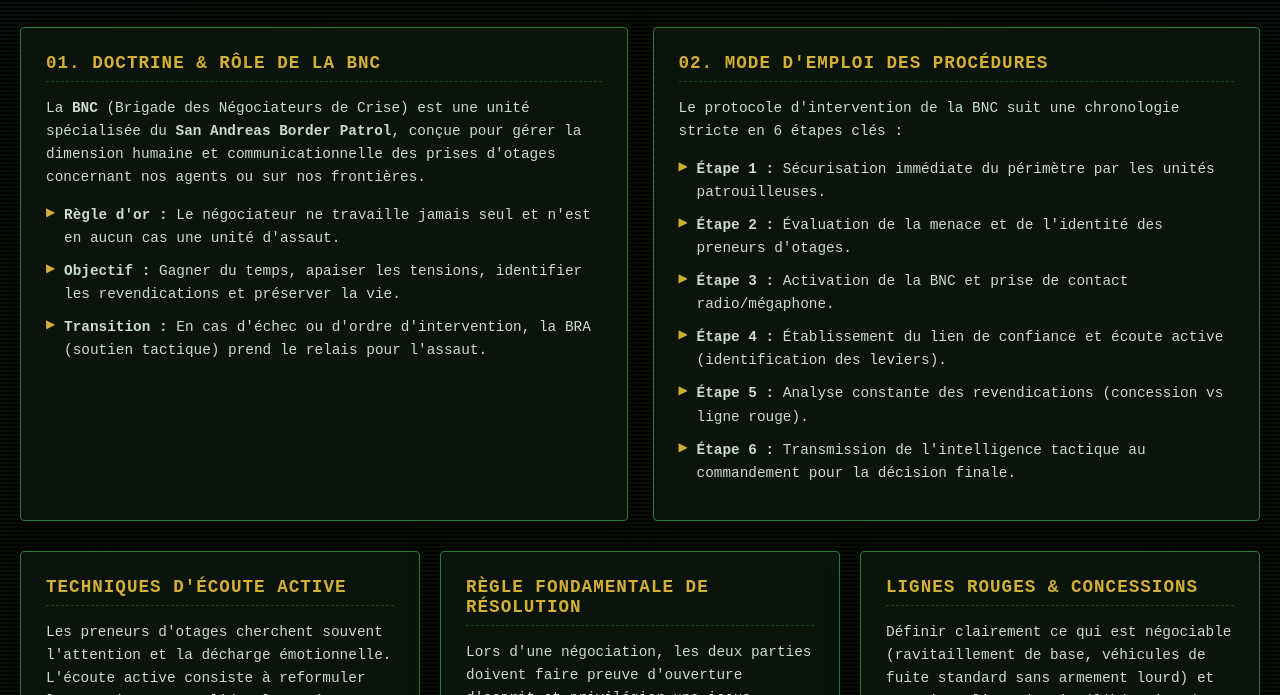
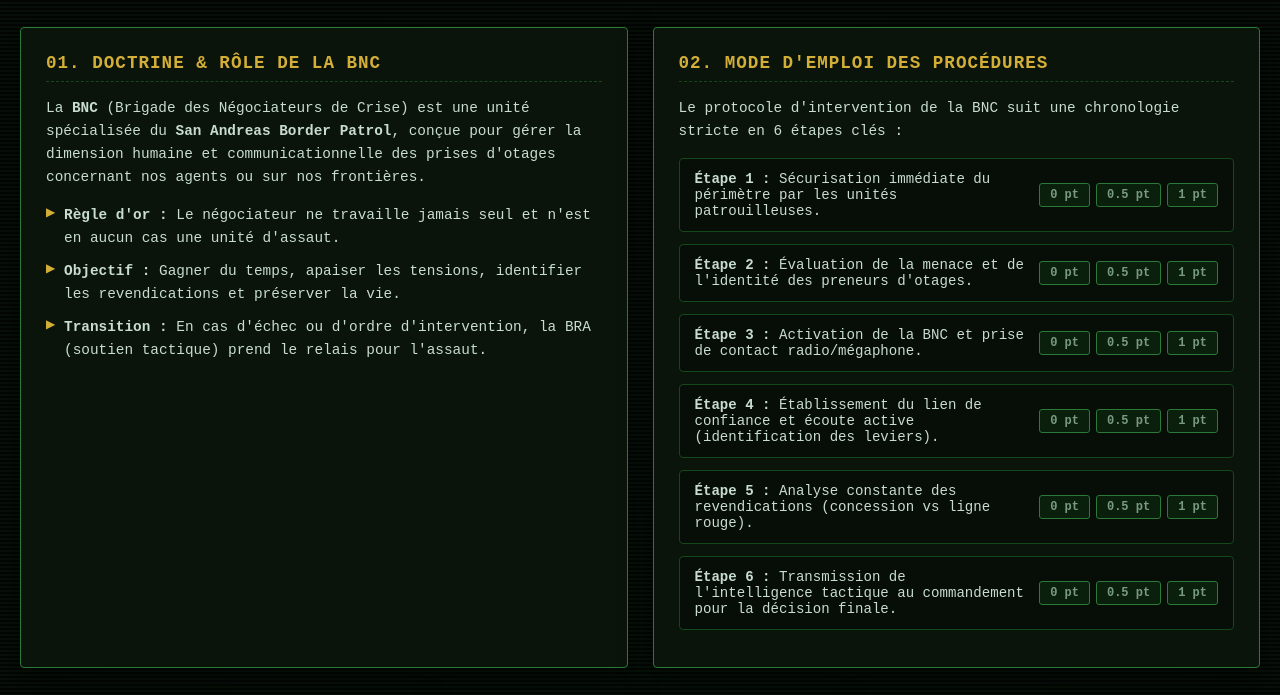
Before and after one commit to Kyoriii21/noobs, a plain HTML site: page index.html in a window 1280 px wide. Shown: the part 234-929 px from the top of the page. Drawn offline with Linux system fonts and the light colour scheme.

Commit message:
Add scoring system for procedures and scenarios

```diff
--- a/index.html
+++ b/index.html
@@ -199,6 +199,25 @@
             font-size: 0.75rem;
         }
 
+        /* Styles spécifiques pour les étapes de procédure évaluables */
+        .proc-item {
+            background: rgba(5, 10, 6, 0.6);
+            border: 1px solid var(--border-green);
+            padding: 12px 15px;
+            border-radius: 4px;
+            margin-bottom: 12px;
+            display: flex;
+            justify-content: space-between;
+            align-items: center;
+            gap: 15px;
+            flex-wrap: wrap;
+        }
+
+        .proc-content {
+            flex: 1;
+            font-size: 0.88rem;
+        }
+
         /* Section des Mises en Situation (Scrollbar interne) */
         .scenarios-container {
             max-height: 750px;
@@ -354,8 +373,8 @@
 
         <!-- WIDGET SCORE TOTAL CALCULÉ AUTOMATIQUEMENT -->
         <div class="score-counter-widget">
-            <div class="score-title">📊 Évaluation Opérationnelle &bull; Score Négociateur :</div>
-            <div class="score-value"><span id="total-score">0.0</span> / 8.0 <span id="score-percent" style="font-size: 0.9rem; color: var(--text-muted);">(0%)</span></div>
+            <div class="score-title">📊 Évaluation Opérationnelle &bull; Score Global :</div>
+            <div class="score-value"><span id="total-score">0.0</span> / 14.0 <span id="score-percent" style="font-size: 0.9rem; color: var(--text-muted);">(0%)</span></div>
         </div>
 
         <!-- SECTION TITRE -->
@@ -379,14 +398,67 @@
             <div class="panel" id="procedures">
                 <h3>02. Mode d'Emploi des Procédures</h3>
                 <p style="margin-bottom: 15px;">Le protocole d'intervention de la BNC suit une chronologie stricte en 6 étapes clés :</p>
-                <ul>
-                    <li><strong>Étape 1 :</strong> Sécurisation immédiate du périmètre par les unités patrouilleuses.</li>
-                    <li><strong>Étape 2 :</strong> Évaluation de la menace et de l'identité des preneurs d'otages.</li>
-                    <li><strong>Étape 3 :</strong> Activation de la BNC et prise de contact radio/mégaphone.</li>
-                    <li><strong>Étape 4 :</strong> Établissement du lien de confiance et écoute active (identification des leviers).</li>
-                    <li><strong>Étape 5 :</strong> Analyse constante des revendications (concession vs ligne rouge).</li>
-                    <li><strong>Étape 6 :</strong> Transmission de l'intelligence tactique au commandement pour la décision finale.</li>
-                </ul>
+
+                <!-- ÉTAPE 1 -->
+                <div class="proc-item">
+                    <div class="proc-content"><strong>Étape 1 :</strong> Sécurisation immédiate du périmètre par les unités patrouilleuses.</div>
+                    <div class="score-buttons" data-proc="1">
+                        <button class="btn-score" onclick="setProcScore(1, 0, this)">0 pt</button>
+                        <button class="btn-score" onclick="setProcScore(1, 0.5, this)">0.5 pt</button>
+                        <button class="btn-score" onclick="setProcScore(1, 1, this)">1 pt</button>
+                    </div>
+                </div>
+
+                <!-- ÉTAPE 2 -->
+                <div class="proc-item">
+                    <div class="proc-content"><strong>Étape 2 :</strong> Évaluation de la menace et de l'identité des preneurs d'otages.</div>
+                    <div class="score-buttons" data-proc="2">
+                        <button class="btn-score" onclick="setProcScore(2, 0, this)">0 pt</button>
+                        <button class="btn-score" onclick="setProcScore(2, 0.5, this)">0.5 pt</button>
+                        <button class="btn-score" onclick="setProcScore(2, 1, this)">1 pt</button>
+                    </div>
+                </div>
+
+                <!-- ÉTAPE 3 -->
+                <div class="proc-item">
+                    <div class="proc-content"><strong>Étape 3 :</strong> Activation de la BNC et prise de contact radio/mégaphone.</div>
+                    <div class="score-buttons" data-proc="3">
+                        <button class="btn-score" onclick="setProcScore(3, 0, this)">0 pt</button>
+                        <button class="btn-score" onclick="setProcScore(3, 0.5, this)">0.5 pt</button>
+                        <button class="btn-score" onclick="setProcScore(3, 1, this)">1 pt</button>
+                    </div>
+                </div>
+
+                <!-- ÉTAPE 4 -->
+                <div class="proc-item">
+                    <div class="proc-content"><strong>Étape 4 :</strong> Établissement du lien de confiance et écoute active (identification des leviers).</div>
+                    <div class="score-buttons" data-proc="4">
+                        <button class="btn-score" onclick="setProcScore(4, 0, this)">0 pt</button>
+                        <button class="btn-score" onclick="setProcScore(4, 0.5, this)">0.5 pt</button>
+                        <button class="btn-score" onclick="setProcScore(4, 1, this)">1 pt</button>
+                    </div>
+                </div>
+
+                <!-- ÉTAPE 5 -->
+                <div class="proc-item">
+                    <div class="proc-content"><strong>Étape 5 :</strong> Analyse constante des revendications (concession vs ligne rouge).</div>
+                    <div class="score-buttons" data-proc="5">
+                        <button class="btn-score" onclick="setProcScore(5, 0, this)">0 pt</button>
+                        <button class="btn-score" onclick="setProcScore(5, 0.5, this)">0.5 pt</button>
+                        <button class="btn-score" onclick="setProcScore(5, 1, this)">1 pt</button>
+                    </div>
+                </div>
+
+                <!-- ÉTAPE 6 -->
+                <div class="proc-item">
+                    <div class="proc-content"><strong>Étape 6 :</strong> Transmission de l'intelligence tactique au commandement pour la décision finale.</div>
+                    <div class="score-buttons" data-proc="6">
+                        <button class="btn-score" onclick="setProcScore(6, 0, this)">0 pt</button>
+                        <button class="btn-score" onclick="setProcScore(6, 0.5, this)">0.5 pt</button>
+                        <button class="btn-score" onclick="setProcScore(6, 1, this)">1 pt</button>
+                    </div>
+                </div>
+
             </div>
         </div>
 
@@ -423,9 +495,9 @@
                     <div class="scenario-header-flex">
                         <span class="scenario-number">Cas Pratique 01</span>
                         <div class="score-buttons" data-case="1">
-                            <button class="btn-score" onclick="setScore(1, 0, this)">0 pt</button>
-                            <button class="btn-score" onclick="setScore(1, 0.5, this)">0.5 pt</button>
-                            <button class="btn-score" onclick="setScore(1, 1, this)">1 pt</button>
+                            <button class="btn-score" onclick="setCaseScore(1, 0, this)">0 pt</button>
+                            <button class="btn-score" onclick="setCaseScore(1, 0.5, this)">0.5 pt</button>
+                            <button class="btn-score" onclick="setCaseScore(1, 1, this)">1 pt</button>
                         </div>
                     </div>
                     <div class="scenario-title">La Pression Psychologique & Exigence Immédiate</div>
@@ -439,9 +511,9 @@
                     <div class="scenario-header-flex">
                         <span class="scenario-number">Cas Pratique 02</span>
                         <div class="score-buttons" data-case="2">
-                            <button class="btn-score" onclick="setScore(2, 0, this)">0 pt</button>
-                            <button class="btn-score" onclick="setScore(2, 0.5, this)">0.5 pt</button>
-                            <button class="btn-score" onclick="setScore(2, 1, this)">1 pt</button>
+                            <button class="btn-score" onclick="setCaseScore(2, 0, this)">0 pt</button>
+                            <button class="btn-score" onclick="setCaseScore(2, 0.5, this)">0.5 pt</button>
+                            <button class="btn-score" onclick="setCaseScore(2, 1, this)">1 pt</button>
                         </div>
                     </div>
                     <div class="scenario-title">Le Suspect Irrationnel / Instable</div>
@@ -455,9 +527,9 @@
                     <div class="scenario-header-flex">
                         <span class="scenario-number">Cas Pratique 03</span>
                         <div class="score-buttons" data-case="3">
-                            <button class="btn-score" onclick="setScore(3, 0, this)">0 pt</button>
-                            <button class="btn-score" onclick="setScore(3, 0.5, this)">0.5 pt</button>
-                            <button class="btn-score" onclick="setScore(3, 1, this)">1 pt</button>
+                            <button class="btn-score" onclick="setCaseScore(3, 0, this)">0 pt</button>
+                            <button class="btn-score" onclick="setCaseScore(3, 0.5, this)">0.5 pt</button>
+                            <button class="btn-score" onclick="setCaseScore(3, 1, this)">1 pt</button>
                         </div>
                     </div>
                     <div class="scenario-title">Informations contradictoires</div>
@@ -471,9 +543,9 @@
                     <div class="scenario-header-flex">
                         <span class="scenario-number">Cas Pratique 04</span>
                         <div class="score-buttons" data-case="4">
-                            <button class="btn-score" onclick="setScore(4, 0, this)">0 pt</button>
-                            <button class="btn-score" onclick="setScore(4, 0.5, this)">0.5 pt</button>
-                            <button class="btn-score" onclick="setScore(4, 1, this)">1 pt</button>
+                            <button class="btn-score" onclick="setCaseScore(4, 0, this)">0 pt</button>
+                            <button class="btn-score" onclick="setCaseScore(4, 0.5, this)">0.5 pt</button>
+                            <button class="btn-score" onclick="setCaseScore(4, 1, this)">1 pt</button>
                         </div>
                     </div>
                     <div class="scenario-title">Le Silence Radio du Preneur d'Otage</div>
@@ -487,9 +559,9 @@
                     <div class="scenario-header-flex">
                         <span class="scenario-number">Cas Pratique 05</span>
                         <div class="score-buttons" data-case="5">
-                            <button class="btn-score" onclick="setScore(5, 0, this)">0 pt</button>
-                            <button class="btn-score" onclick="setScore(5, 0.5, this)">0.5 pt</button>
-                            <button class="btn-score" onclick="setScore(5, 1, this)">1 pt</button>
+                            <button class="btn-score" onclick="setCaseScore(5, 0, this)">0 pt</button>
+                            <button class="btn-score" onclick="setCaseScore(5, 0.5, this)">0.5 pt</button>
+                            <button class="btn-score" onclick="setCaseScore(5, 1, this)">1 pt</button>
                         </div>
                     </div>
                     <div class="scenario-title">Conflit de Commandement sur le Terrain</div>
@@ -503,9 +575,9 @@
                     <div class="scenario-header-flex">
                         <span class="scenario-number">Cas Pratique 06</span>
                         <div class="score-buttons" data-case="6">
-                            <button class="btn-score" onclick="setScore(6, 0, this)">0 pt</button>
-                            <button class="btn-score" onclick="setScore(6, 0.5, this)">0.5 pt</button>
-                            <button class="btn-score" onclick="setScore(6, 1, this)">1 pt</button>
+                            <button class="btn-score" onclick="setCaseScore(6, 0, this)">0 pt</button>
+                            <button class="btn-score" onclick="setCaseScore(6, 0.5, this)">0.5 pt</button>
+                            <button class="btn-score" onclick="setCaseScore(6, 1, this)">1 pt</button>
                         </div>
                     </div>
                     <div class="scenario-title">Infiltration d'un Faux Otage</div>
@@ -519,9 +591,9 @@
                     <div class="scenario-header-flex">
                         <span class="scenario-number">Cas Pratique 07</span>
                         <div class="score-buttons" data-case="7">
-                            <button class="btn-score" onclick="setScore(7, 0, this)">0 pt</button>
-                            <button class="btn-score" onclick="setScore(7, 0.5, this)">0.5 pt</button>
-                            <button class="btn-score" onclick="setScore(7, 1, this)">1 pt</button>
+                            <button class="btn-score" onclick="setCaseScore(7, 0, this)">0 pt</button>
+                            <button class="btn-score" onclick="setCaseScore(7, 0.5, this)">0.5 pt</button>
+                            <button class="btn-score" onclick="setCaseScore(7, 1, this)">1 pt</button>
                         </div>
                     </div>
                     <div class="scenario-title">Prise d'otage pour délivrer son camarade</div>
@@ -535,9 +607,9 @@
                     <div class="scenario-header-flex">
                         <span class="scenario-number">Cas Pratique 08</span>
                         <div class="score-buttons" data-case="8">
-                            <button class="btn-score" onclick="setScore(8, 0, this)">0 pt</button>
-                            <button class="btn-score" onclick="setScore(8, 0.5, this)">0.5 pt</button>
-                            <button class="btn-score" onclick="setScore(8, 1, this)">1 pt</button>
+                            <button class="btn-score" onclick="setCaseScore(8, 0, this)">0 pt</button>
+                            <button class="btn-score" onclick="setCaseScore(8, 0.5, this)">0.5 pt</button>
+                            <button class="btn-score" onclick="setCaseScore(8, 1, this)">1 pt</button>
                         </div>
                     </div>
                     <div class="scenario-title">Le Piège de la Reddition Feinte</div>
@@ -559,28 +631,42 @@
 
     <!-- SCRIPT DE CALCUL DYNAMIQUE DES POINTS -->
     <script>
-        const scores = { 1: 0, 2: 0, 3: 0, 4: 0, 5: 0, 6: 0, 7: 0, 8: 0 };
+        const procScores = { 1: 0, 2: 0, 3: 0, 4: 0, 5: 0, 6: 0 };
+        const caseScores = { 1: 0, 2: 0, 3: 0, 4: 0, 5: 0, 6: 0, 7: 0, 8: 0 };
 
-        function setScore(caseId, points, btnElement) {
-            scores[caseId] = points;
+        function setProcScore(procId, points, btnElement) {
+            procScores[procId] = points;
+            updateUI(btnElement);
+        }
 
-            // Retirer la classe 'selected' des autres boutons du même cas
+        function setCaseScore(caseId, points, btnElement) {
+            caseScores[caseId] = points;
+            updateUI(btnElement);
+        }
+
+        function updateUI(btnElement) {
+            // Gérer l'état visuel du bouton cliqué
             const parent = btnElement.parentElement;
             const buttons = parent.querySelectorAll('.btn-score');
             buttons.forEach(btn => btn.classList.remove('selected'));
-
-            // Sélectionner le bouton cliqué
             btnElement.classList.add('selected');
 
-            // Calcul du total
-            let total = 0;
-            for (let key in scores) {
-                total += scores[key];
+            // Calculer le total des procédures (sur 6) + cas pratiques (sur 8) = total sur 14
+            let totalProc = 0;
+            for (let key in procScores) {
+                totalProc += procScores[key];
             }
 
-            // Mise à jour de l'affichage
+            let totalCases = 0;
+            for (let key in caseScores) {
+                totalCases += caseScores[key];
+            }
+
+            let total = totalProc + totalCases;
+
+            // Mise à jour de l'affichage global
             document.getElementById('total-score').innerText = total.toFixed(1);
-            const percentage = Math.round((total / 8) * 100);
+            const percentage = Math.round((total / 14) * 100);
             document.getElementById('score-percent').innerText = '(' + percentage + '%)';
         }
     </script>
```
